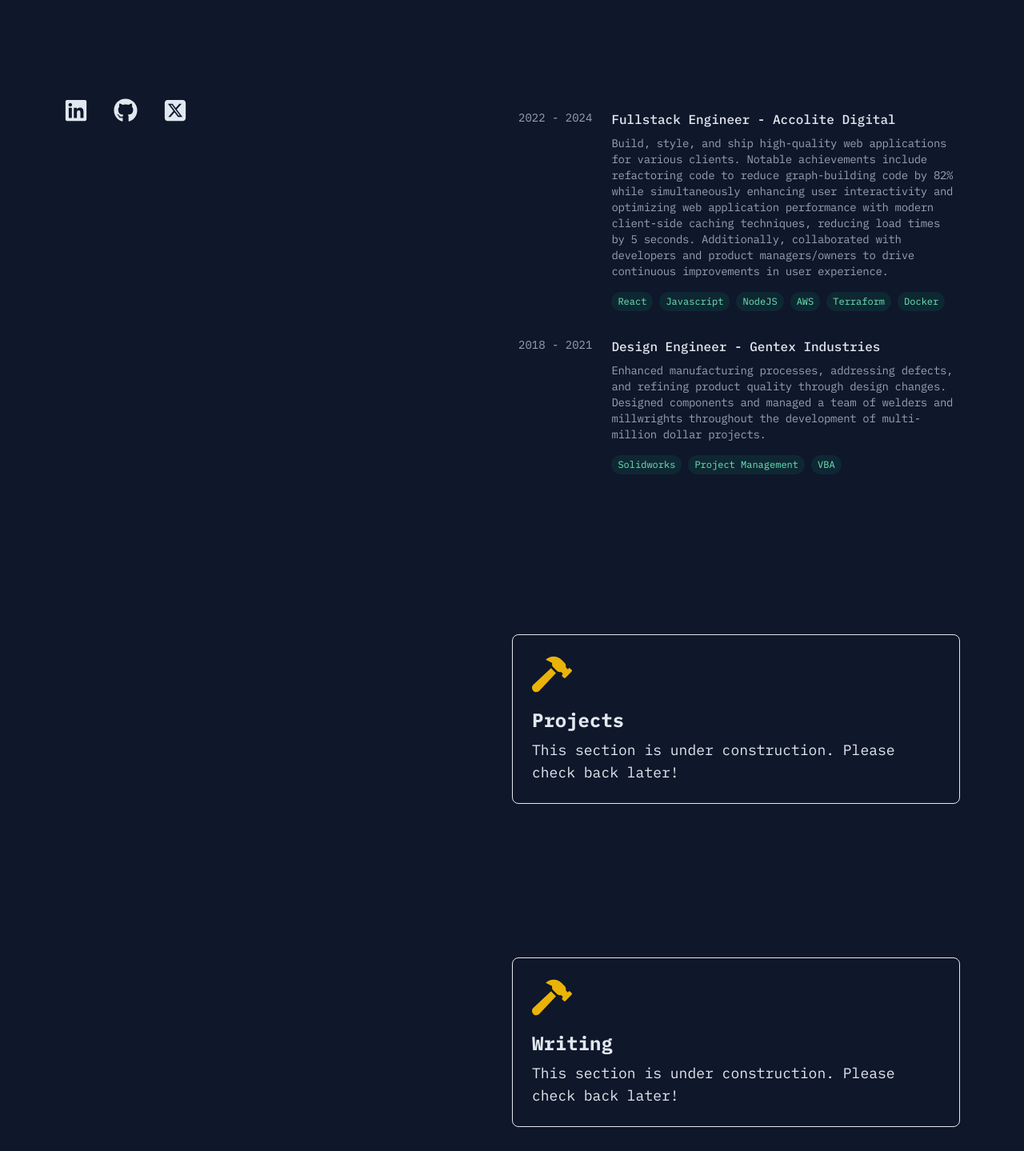
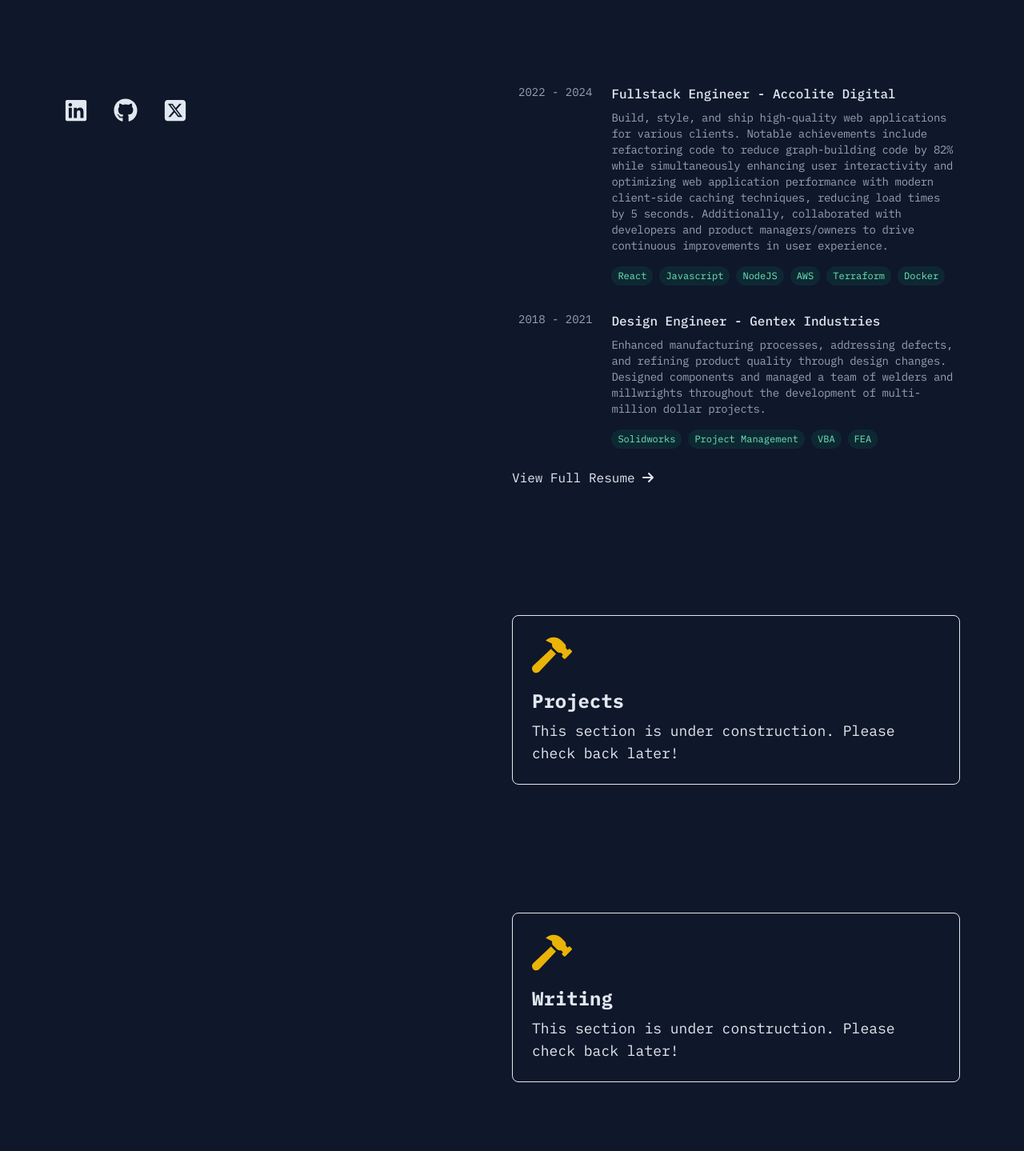
Before and after one commit to R-Ram95/web-portfolio, a React (Vite) app: page / in a window 1280 px wide. Shown: the part 631-2070 px from the top of the page at 80% size. Built offline with nearby package versions, Linux system fonts and the light colour scheme.

Commit message:
add link for full resume

```diff
--- a/src/components/right-panel/RightPanel.tsx
+++ b/src/components/right-panel/RightPanel.tsx
@@ -8,16 +8,16 @@ const RightPanel = () => {
       <section className="scroll-mt-24" id="about-me">
         <AboutMe />
       </section>
-      <section className="mt-48 scroll-mt-24" id="experience">
+      <section className="mt-40 scroll-mt-24" id="experience">
         <Experience />
       </section>
-      <section className="mt-48 scroll-mt-24" id="projects">
+      <section className="mt-40 scroll-mt-24" id="projects">
         <UnderConstruction title="Projects" />
       </section>
-      <section className="mt-48 scroll-mt-24" id="writing">
+      <section className="mt-40 scroll-mt-24" id="writing">
         <UnderConstruction title="Writing" />
       </section>
-      <section className="mt-48 scroll-mt-24" id="education-x-certifications">
+      <section className="mt-40 scroll-mt-24" id="education-x-certifications">
         <UnderConstruction title="Education" />
       </section>
     </main>
--- a/src/sections/experience/Experience.data.ts
+++ b/src/sections/experience/Experience.data.ts
@@ -18,6 +18,6 @@ export const experienceData = [
     year: "2018 - 2021",
     description:
       "Enhanced manufacturing processes, addressing defects, and refining product quality through design changes. Designed components and managed a team of welders and millwrights throughout the development of multi-million dollar projects.",
-    skills: ["Solidworks", "Project Management", "VBA"],
+    skills: ["Solidworks", "Project Management", "VBA", "FEA"],
   },
 ];
--- a/src/sections/experience/Experience.tsx
+++ b/src/sections/experience/Experience.tsx
@@ -6,6 +6,7 @@ import {
   CardTitle,
 } from "../../components/card/Card";
 import { experienceData, ExperienceType } from "./Experience.data";
+import { FaArrowRight } from "react-icons/fa6";
 
 interface ExperienceCardProps {
   experience: ExperienceType;
@@ -42,6 +43,14 @@ const Experience = () => {
           <ExperienceCard experience={exp} />
         </div>
       ))}
+      <a
+        className="flex flex-row items-center gap-2 hover:gap-4 text-slate-200 hover:text-emerald-300 text-md mt-4 cursor-pointer"
+        href="/rohinesh-ram-resume.pdf"
+        target="_blank"
+        rel="noopener noreferrer"
+      >
+        View Full Resume <FaArrowRight />
+      </a>
     </div>
   );
 };
```
Also changed, not shown: 1 other file (tests, documents, lock files or other folders).
